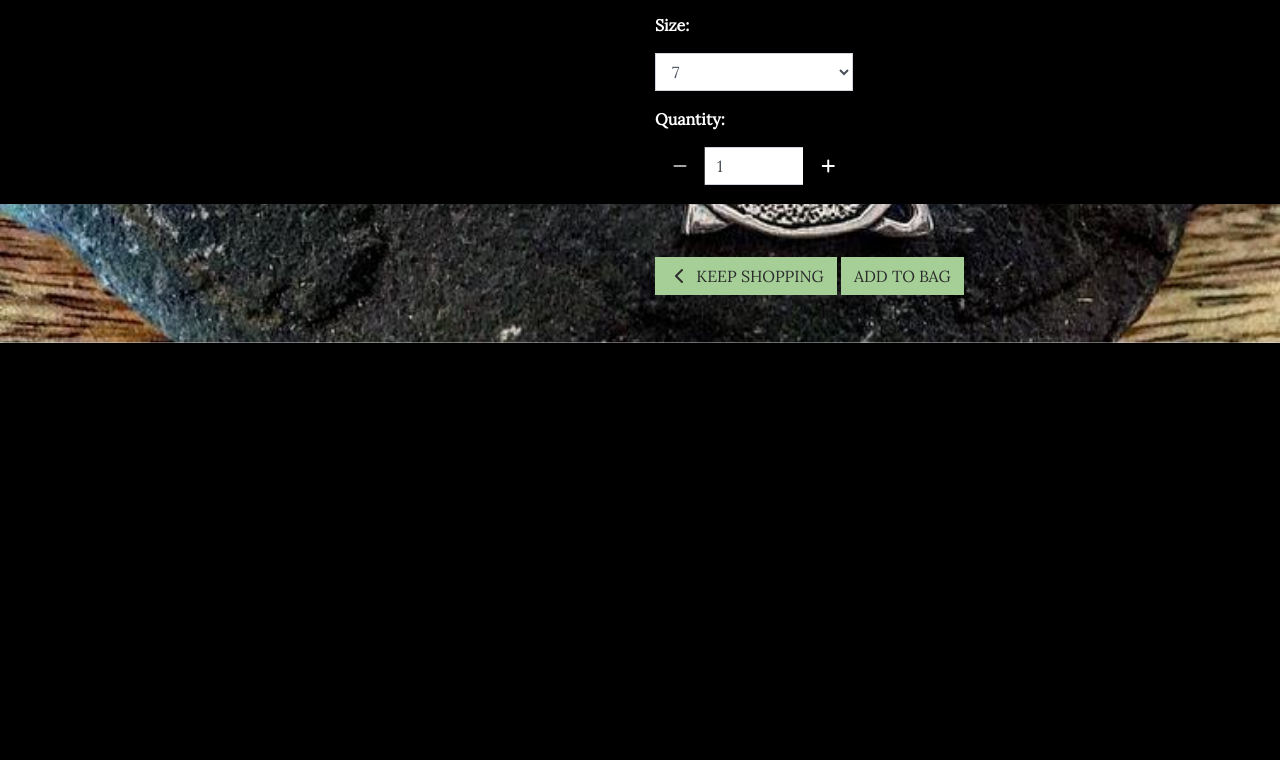
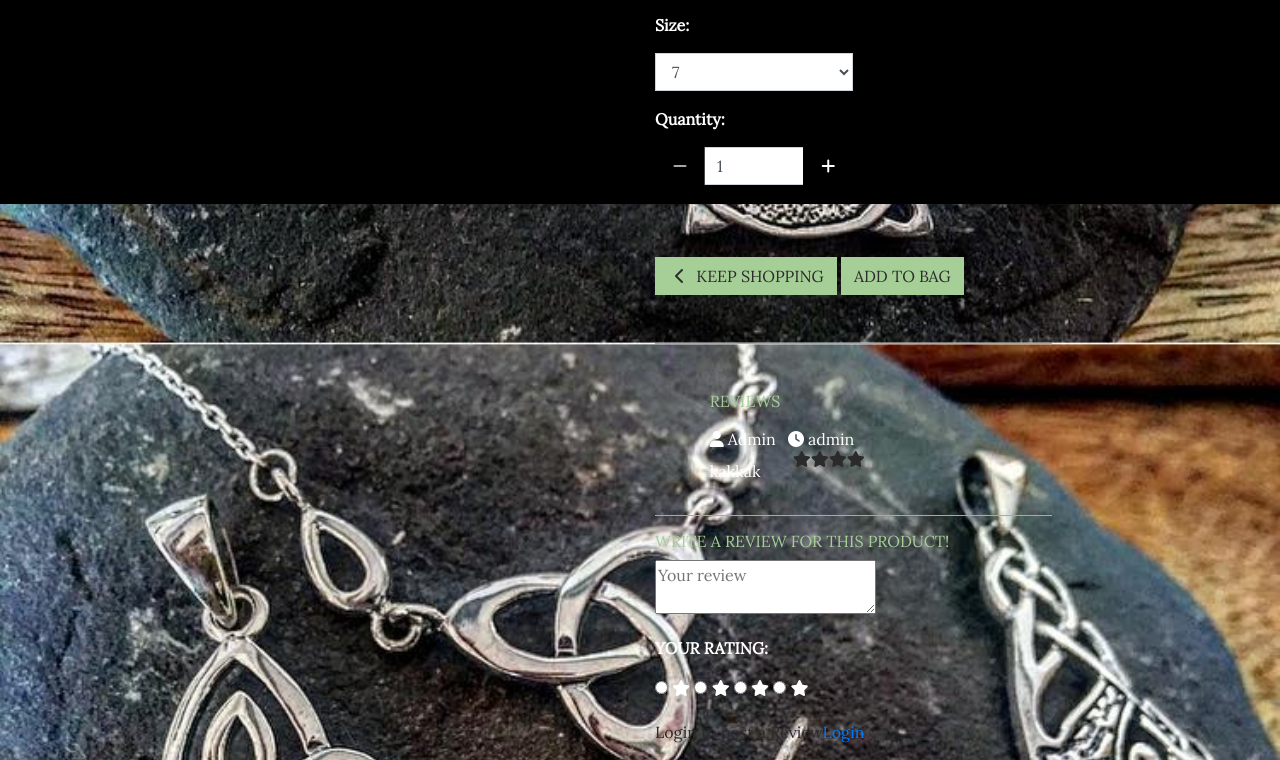
Before and after one commit to komfiGolabi/celtic-blink, a Django app: page /products/2/ in a window 1280 px wide. Shown: the part 596-1356 px from the top of the page. Before the commit the page ends 939 px from the top, so only its background shows below. Run offline with Django 3.2, Linux system fonts and the light colour scheme; data comes from the database, SQL or seed files in the repository; some libraries are stand-ins or nearby versions.

Commit message:
added basic review structure to the product template

```diff
--- a/products/templates/products/product_single.html
+++ b/products/templates/products/product_single.html
@@ -112,10 +112,72 @@
                             {% endwith %}
                         </div>
                     </form>
+                </div>
+
+                <!--Review section-->
+            <hr class="line">
+            <div class="container mt-5">
+                <h6 class="logo-font">Reviews</h6>
+                <div class="mt-0 pt-0">
+                    <div class="row">
+                        <div class="col-sm-7 mt-2">
+                            <div class="review-heading">
+                                <a class="text-capitalize text-white"><i class="fas fa-user mr-1"></i>admin</a>
+                                <a class="ml-2 text-white"><i class="fas fa-clock mr-1"></i>admin</a>
+                                <i class="fas fa-star" style="float: right;"></i>
+                                <i class="fas fa-star checked" style="float: right;"></i>
+                                <i class="fas fa-star checked" style="float: right;"></i>
+                                <i class="fas fa-star checked" style="float: right;"></i>
+                            </div>
+                            <div class="review-body mt-2">
+                                <p class="text-white">
+                                    kakkak
+                                </p>
+                            </div>
+
+                        </div>
+                    </div>
 
                 </div>
+
+        </div>
+            <hr class="line">
+                <h6 class="logo-font" method="GET" actions="/review">Write a review for this product!</h6>
+                <form class="review-form">
+                    {% for prod in products %}
+                    <input type="hidden" name="prod_id" id="prod_id" value="{{prod.id}}"/>
+                    {% endfor %}
+                            <div class="form-group">
+                                <textarea class="input" type="text" name="comment" placeholder="Your review"></textarea>
+                            </div>
+                            <div class="form-group">
+                                <div class="input rating">
+                                    <p class="text-uppercase font-weight-bold">Your rating: </p>
+                                    <div class="rating-wrapper">
+                                        <input type="radio" id="star-5" name="rate" value="5"/>
+                                        <label for="star-5" class="fas fa-star"></label>
+                                        <input type="radio" id="star-4" name="rate" value="4"/>
+                                        <label for="star-4" class="fas fa-star"></label>
+                                        <input type="radio" id="star-3" name="rate" value="3"/>
+                                        <label for="star-3" class="fas fa-star"></label>
+                                        <input type="radio" id="star-1" name="rate" value="1"/>
+                                        <label for="star-1" class="fas fa-star"></label>
+                                    </div>
+                                </div>
+
+                            </div>
+                        {% if user.is_authenticated %}
+                        <button class="btn shop-now-button btn-md m-0" type="submit">Post</button>
+                        {% else %}
+                         <p>Login to post a Review<a href="(% url login% )">Login</a></p>
+                        {% endif %}
+                </form>
+
+
             </div>
+
         </div>
+
     </div>
 {% endblock %}
 {% block postloadjs %}
--- a/static/css/base.css
+++ b/static/css/base.css
@@ -28,6 +28,10 @@ body {
     text-transform: uppercase;
     color: #A6CF98;
 
+}
+
+.line {
+   background-color:#A6CF98;
 }
 
 .main-logo-link {
```
